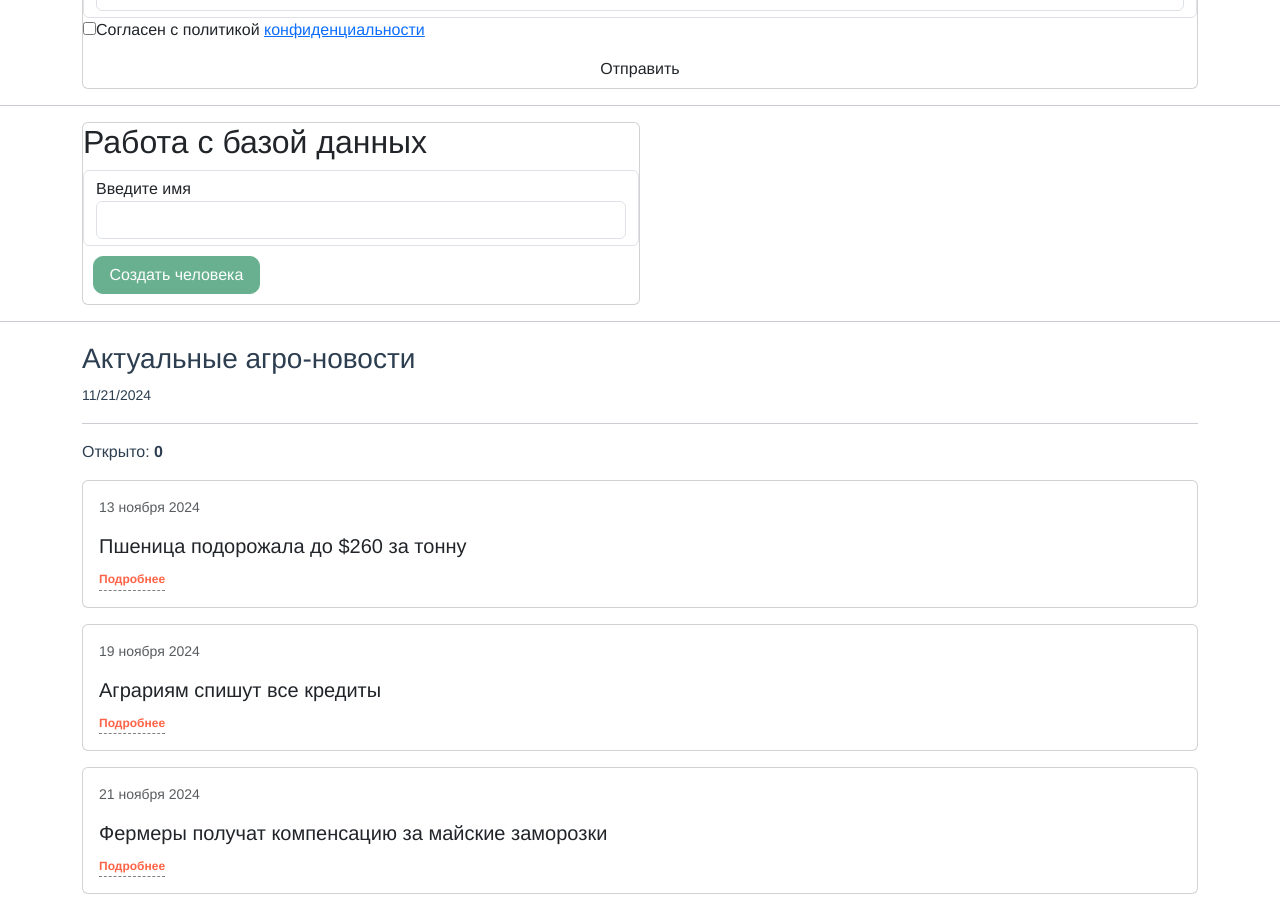
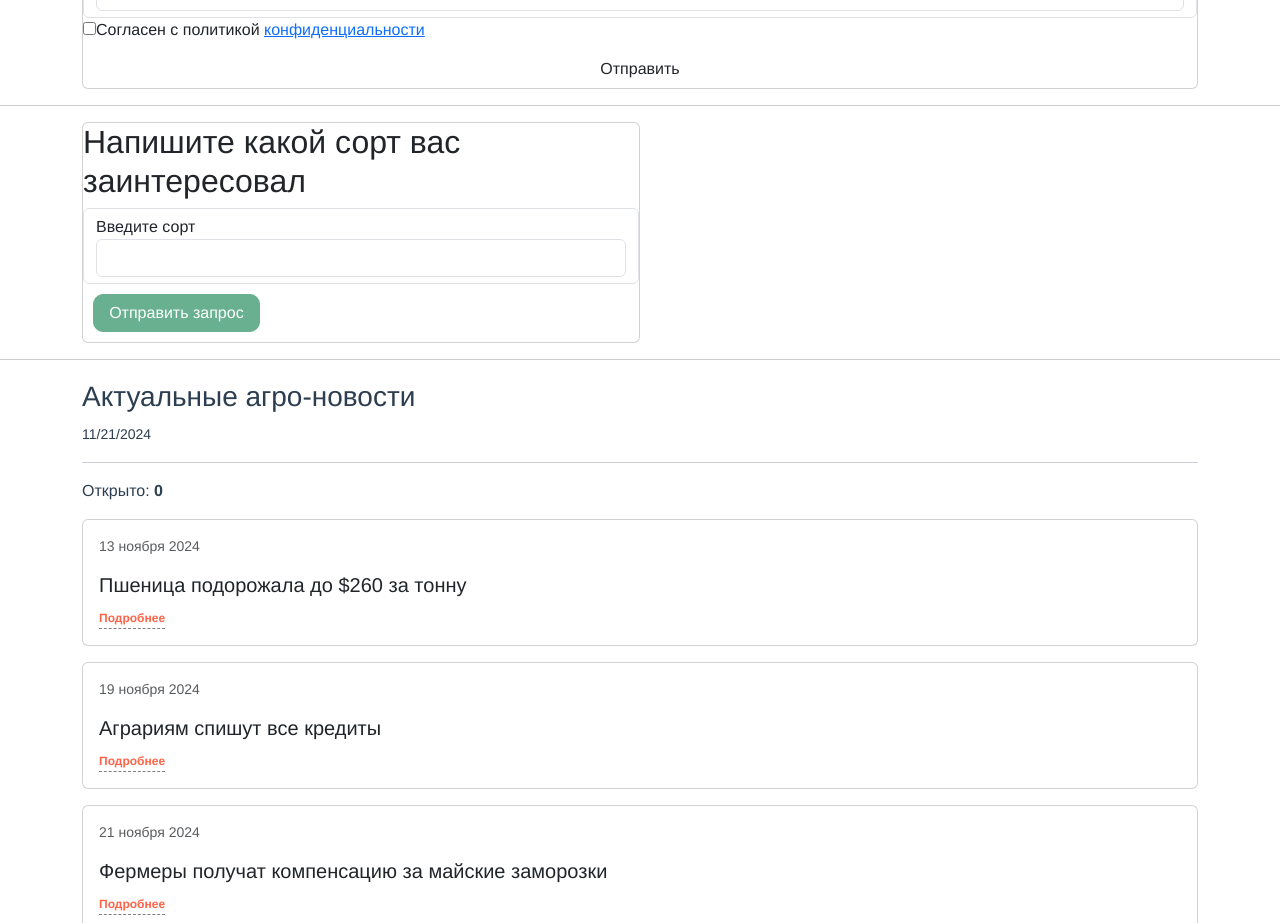
Before and after one commit to Yuthala/kub-garlic, a Vue app: page / in a window 1280 px wide. Shown: the part 860-1783 px from the top of the page. Before the commit the page ends 1754 px from the top, so only its background shows below. Built offline with nearby package versions, Linux system fonts and the light colour scheme.

Commit message:
first input DB

```diff
--- a/src/components/AppFormDB.vue
+++ b/src/components/AppFormDB.vue
@@ -1,14 +1,14 @@
 <template>
 	<div class="container">
 		<form class="card" @submit.prevent="createPerson">
-			<h2>Работа с базой данных</h2>
+			<h2>Напишите какой сорт вас заинтересовал</h2>
 
 			<div class="form-control">
-				<label for="name">Введите имя</label>
+				<label for="name">Введите сорт</label>
 				<input class="form-control" type="text" id="name" v-model.trim="name">
 			</div>
 
-			<button type="button" class="btn btn-success" :disabled="name.length === 0" >Создать человека</button>
+			<button class="btn btn-success" :disabled="name.length === 0" >Отправить запрос</button>
 		</form>
 	</div>
 </template>
@@ -21,8 +21,23 @@ export default {
 		}
 	},
 	methods: {
-		createPerson() {
+		async createPerson() {
+			//https://vue-kub-garlic-default-rtdb.firebaseio.com/sort.json
 			//this.name
+
+			const response = await fetch('https://vue-kub-garlic-default-rtdb.firebaseio.com/sort.json', {
+				method: 'POST',
+				headers: {
+					'Content-Type': 'application/json'
+				},
+				body: JSON.stringify({
+					firstName: this.name
+				})
+			})
+
+			const firebaseData = await response.json()
+			console.log(firebaseData)
+			this.name = ''
 		}
 	}
 }
```
